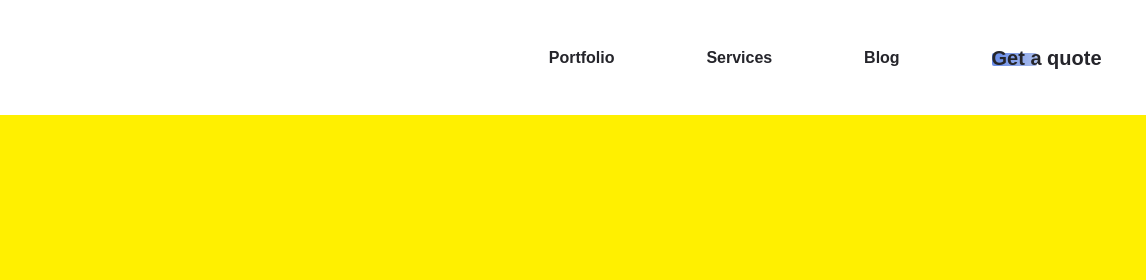
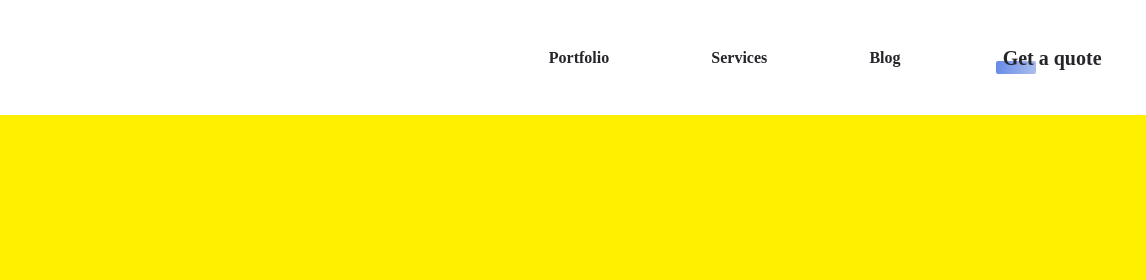
Before and after one commit to brilik/layout.wu.test, a plain HTML site: page app/index.html in a window 1280 px wide. Shown: the top 280 px of the page, 134-1280 px from the left. Drawn offline with Linux system fonts and the light colour scheme; a web font is replaced by a local one.

Commit message:
Fixed: -last item menu before

```diff
--- a/app/scss/layout/_header.scss
+++ b/app/scss/layout/_header.scss
@@ -37,7 +37,13 @@ header {
 
     li {
       a {
+        font-family: Montserrat;
         color: $text-color;
+        font-style: normal;
+        font-weight: 600;
+        font-size: 16px;
+        line-height: 20px;
+
 
         &:hover {
           text-decoration: underline;
@@ -45,11 +51,10 @@ header {
       }
 
       &:last-child {
-        font-weight: bold;
-        font-size: 20px;
-        line-height: 24px;
-
         a {
+          font-weight: bold;
+          font-size: 20px;
+          line-height: 24px;
           position: relative;
           z-index: 999;
 
@@ -58,9 +63,10 @@ header {
             background: linear-gradient(99.49deg, #688CE8 5.14%, #A8BBEC 95.22%);
             border-radius: 2px;
             position: absolute;
-            width: 45px;
+            width: 40px;
             height: 13px;
-            margin-top: 7px;
+            margin-top: 15px;
+            margin-left: -7px;
             z-index: -1;
           }
         }
```
Also changed, not shown: app/css/style.css, 1 other file.
